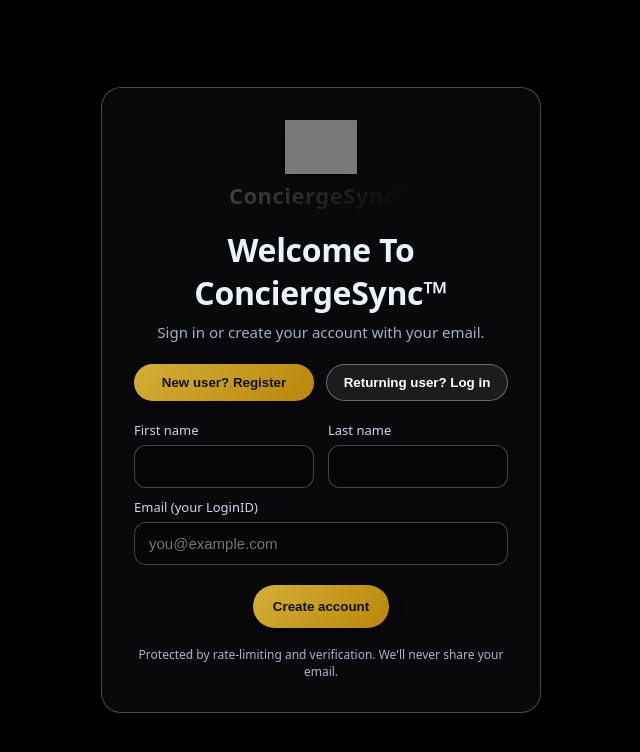
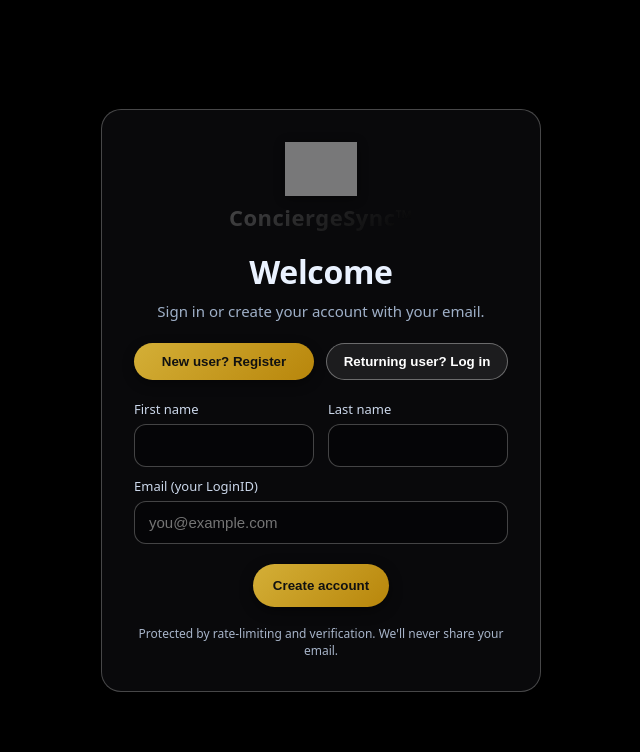
Before and after one commit to jeffw62/conciergesync-splash, a website: page beta/auth-dev.html in a window 1280 px wide. Shown: the whole page, without its empty margins (319-959 px from the left). Drawn offline with Linux system fonts and the light colour scheme; grey boxes are pictures that could not be loaded.

Commit message:
Update auth-dev.html

```diff
--- a/beta/auth-dev.html
+++ b/beta/auth-dev.html
@@ -188,7 +188,7 @@
     <span>ConciergeSync™</span>
     </div>
 
-    <h1 id="hdr">Welcome To<br/>ConciergeSync™</h1>
+    <h1 id="hdr">Welcome</h1>
     <p class="lead">Sign in or create your account with your email.</p>
 
     <!-- Swapped order: New User tab is now first (left side) -->
```
